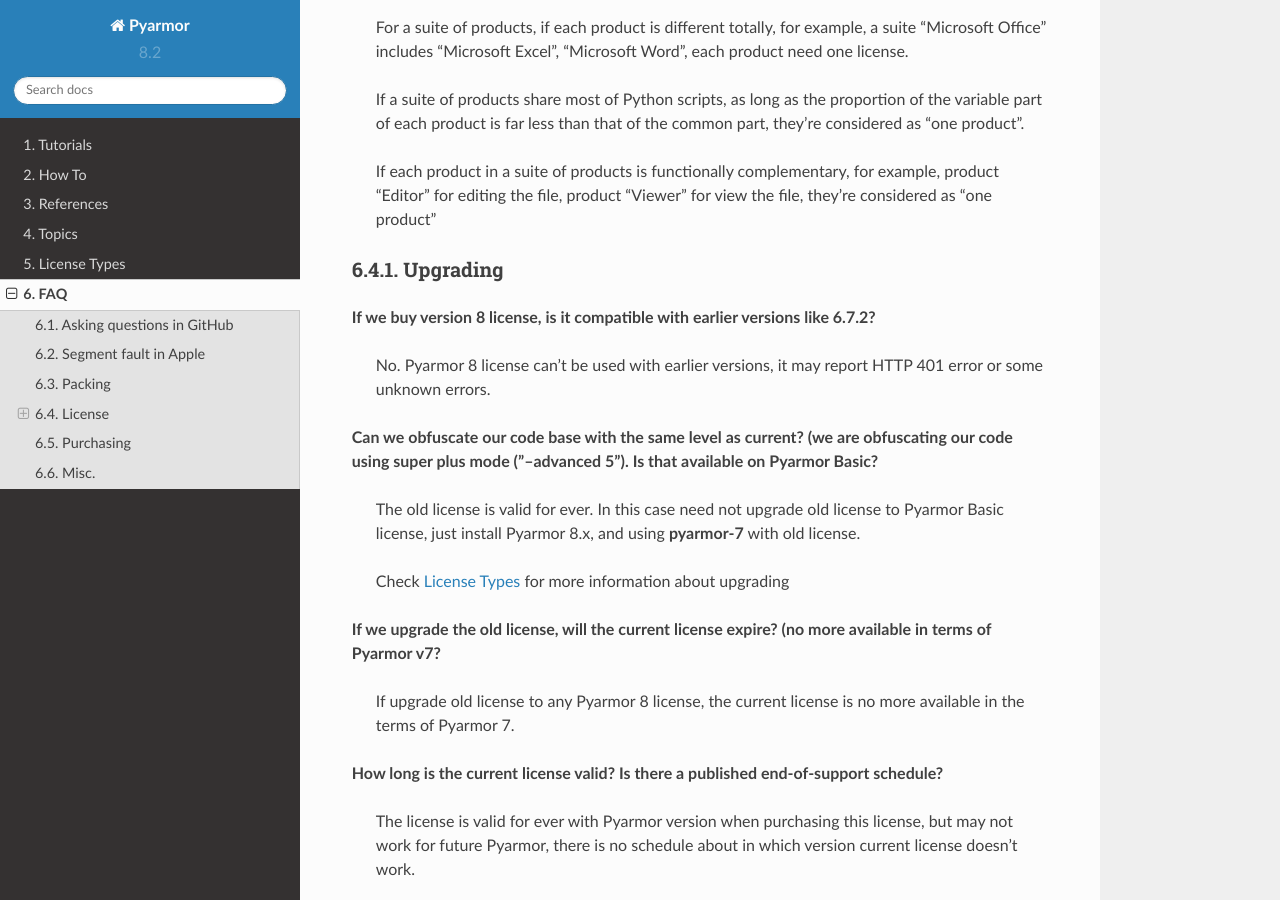
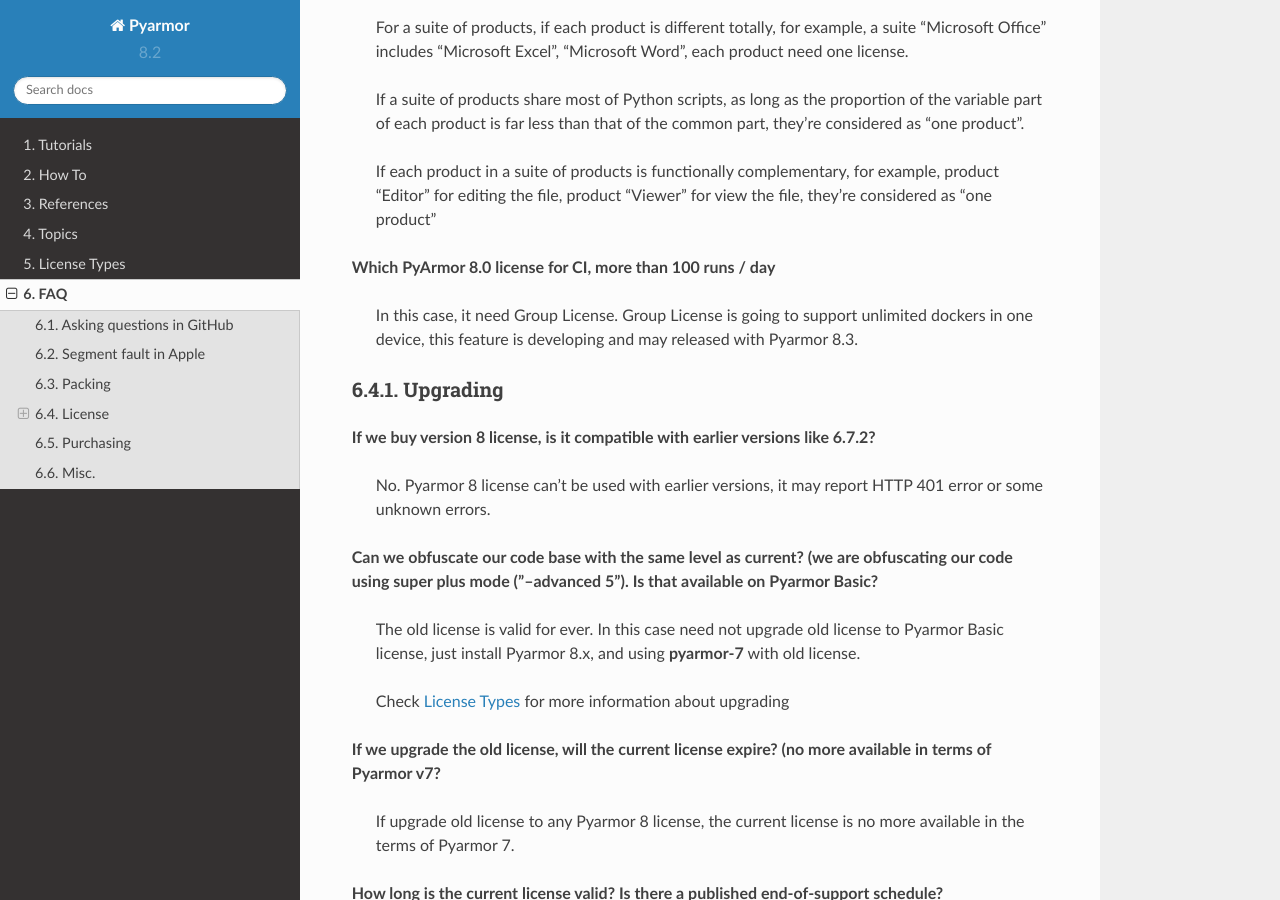
Before and after one commit to dashingsoft/pyarmor, a Sphinx documentation site: the page built from docs/questions.rst, in a window 1280 px wide and 900 px high, scrolled down 4043 px. Built offline with Sphinx 7.4.7 and the Read the Docs theme 2.0.0, drawn with Linux system fonts in a browser that asks for light colours.

Commit message:
Answer using PyArmor 8.0 license for CI, more than 100 runs / day

```diff
--- a/docs/questions.rst
+++ b/docs/questions.rst
@@ -164,6 +164,10 @@
 
   If each product in a suite of products is functionally complementary, for example, product "Editor" for editing the file, product "Viewer" for view the file, they’re considered as "one product"
 
+**Which PyArmor 8.0 license for CI, more than 100 runs / day**
+
+  In this case, it need Group License. Group License is going to support unlimited dockers in one device, this feature is developing and may released with Pyarmor 8.3.
+
 Upgrading
 ---------
 
```
